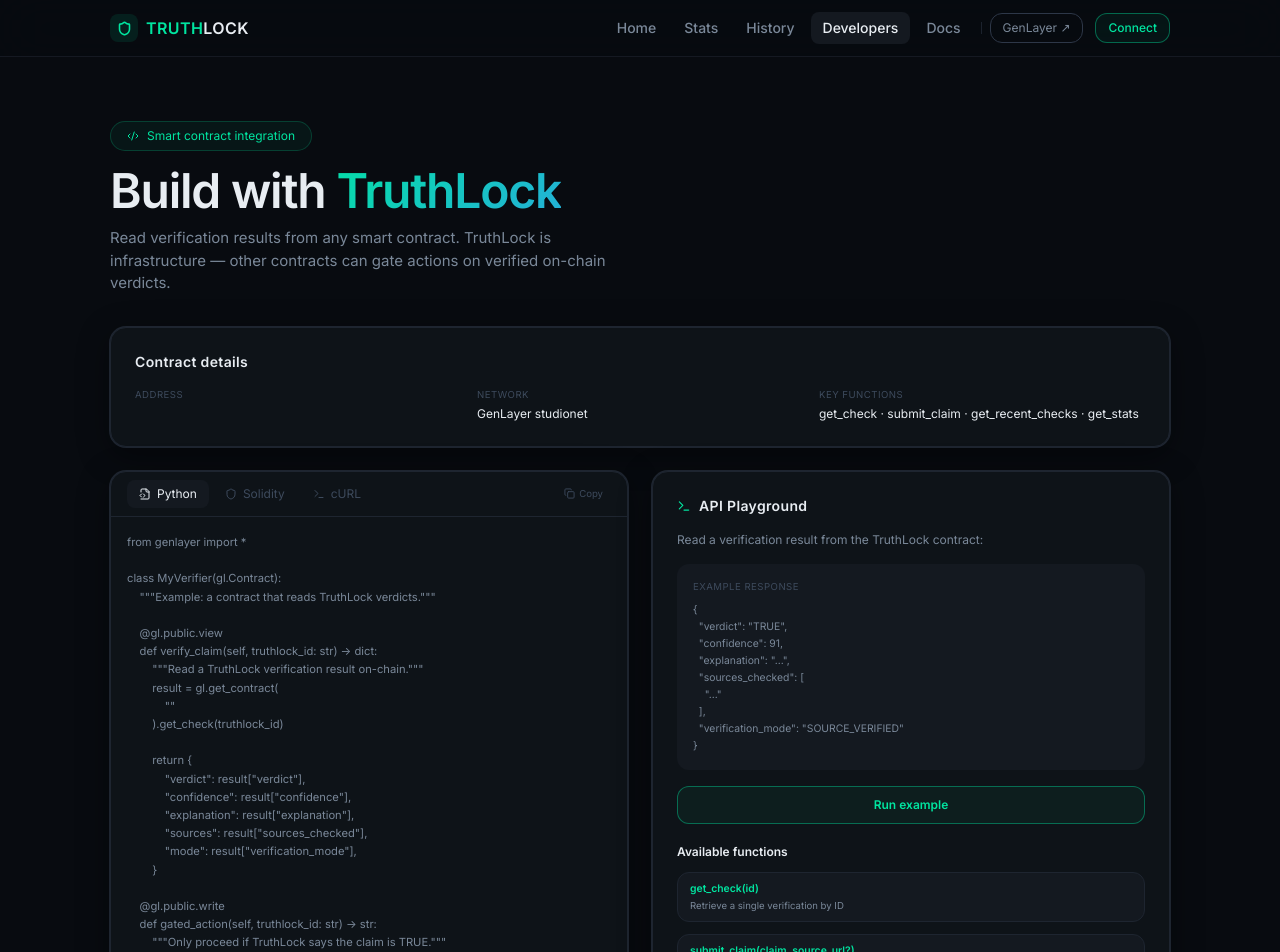
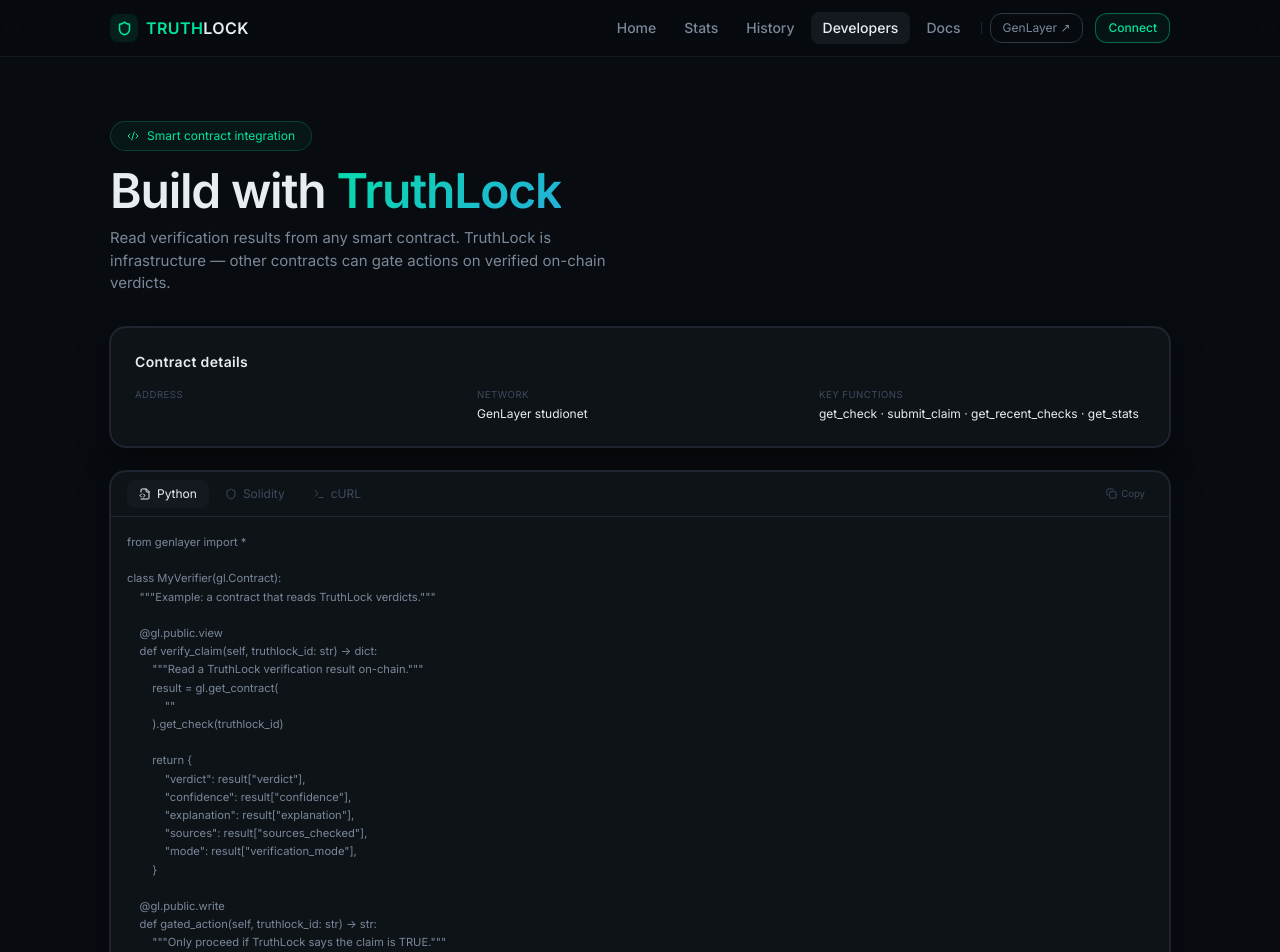
Before and after one commit to habte-selassie27/Consensus--Fact, a React (Vite) app in the folder frontend/: page /developers in a window 1280 px wide. Shown: the top 952 px of the page. Built offline with nearby package versions, Linux system fonts and the light colour scheme; the HTML template or start-up script is replaced by a standard one.

Commit message:
fix: switch Developers page from 2-col grid to stacked layout
The two-column grid compressed the Python code panel into a narrow
unreadable strip. Changed to single-column stacked layout so code
and API playground each get full page width.

```diff
--- a/frontend/src/pages/Developers.tsx
+++ b/frontend/src/pages/Developers.tsx
@@ -213,8 +213,8 @@
       </motion.section>
 
       {/* Integration code */}
-      <div className="grid gap-6 lg:grid-cols-[1fr_1fr]">
-        {/* Left: Code tabs */}
+      <div className="space-y-6">
+        {/* Code tabs */}
         <motion.section
           initial={reduceMotion ? false : { opacity: 0, y: 20 }}
           animate={{ opacity: 1, y: 0 }}
@@ -265,7 +265,7 @@
           </div>
         </motion.section>
 
-        {/* Right: API playground */}
+        {/* API playground */}
         <motion.section
           initial={reduceMotion ? false : { opacity: 0, y: 20 }}
           animate={{ opacity: 1, y: 0 }}
```
